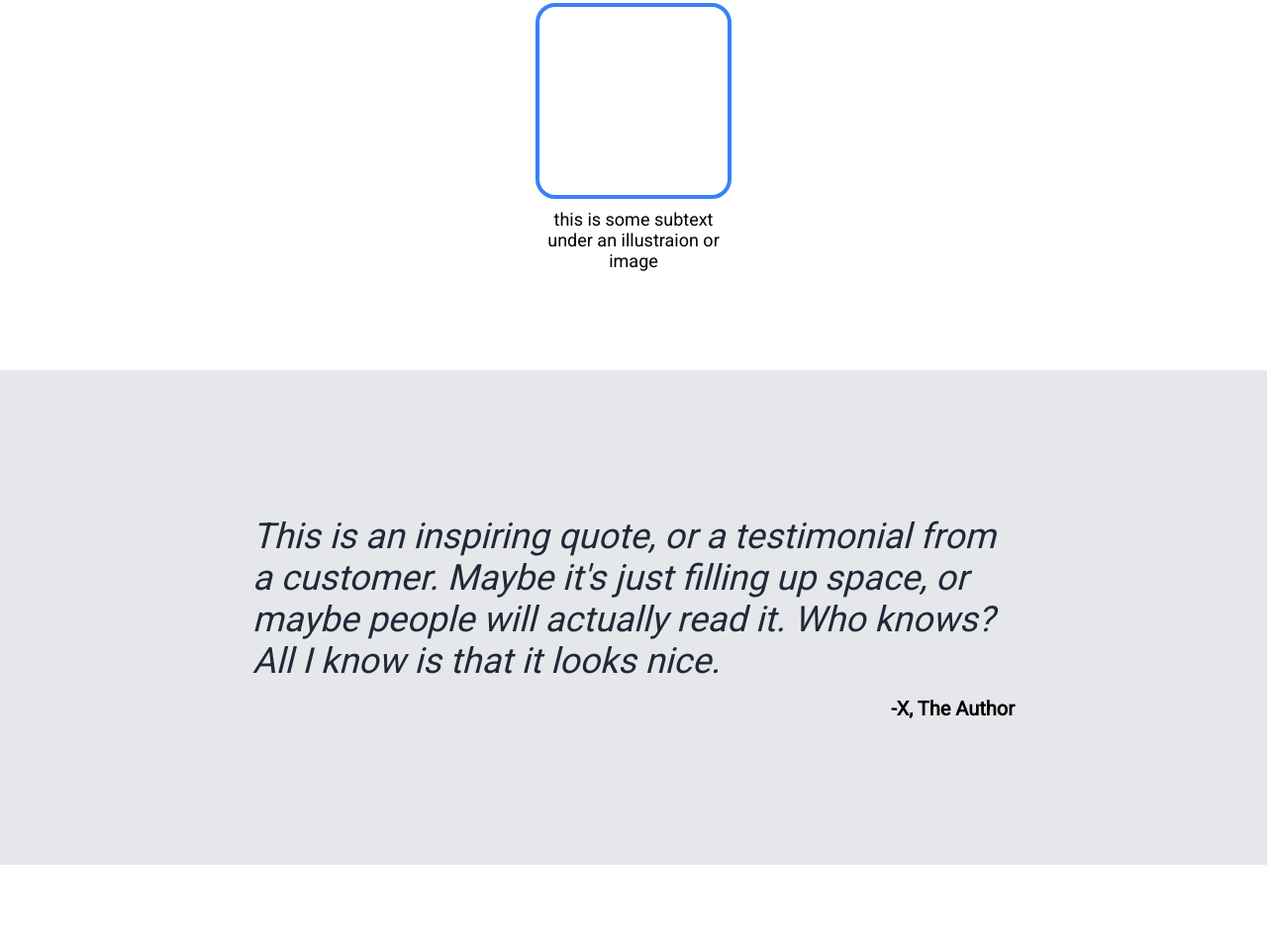
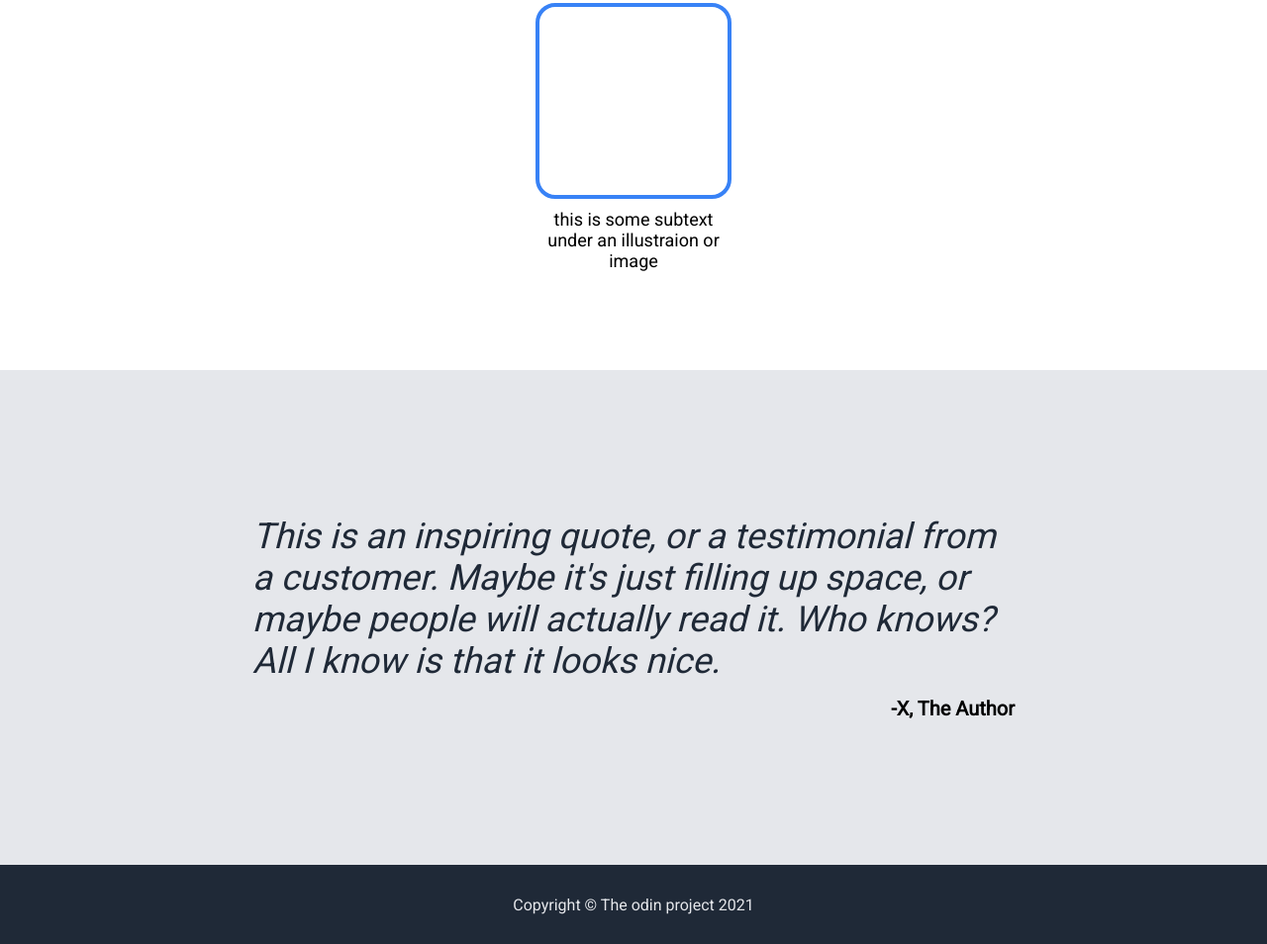
Before and after one commit to akramshaheen/landing-page-2, a plain HTML site: page index.html in a window 1280 px wide. Shown: the part 940-1894 px from the top of the page at 99% size. Before the commit the page ends 1814 px from the top, so only its background shows below. Drawn offline with Linux system fonts and the light colour scheme.

Commit message:
Add footer section

```diff
--- a/index.html
+++ b/index.html
@@ -77,5 +77,6 @@
         <p class="author"><b>-X, The Author</b></p>
       </div>
     </div>
+    <div class="footer">Copyright © The odin project 2021</div>
   </body>
 </html>
--- a/style.css
+++ b/style.css
@@ -163,3 +163,12 @@
   margin-left: auto;
   font-size: 20px;
 }
+
+.footer {
+  display: flex;
+  justify-content: center;
+  align-items: center;
+  height: 80px;
+  color: #e5e7eb;
+  background-color: #1f2937;
+}
```
